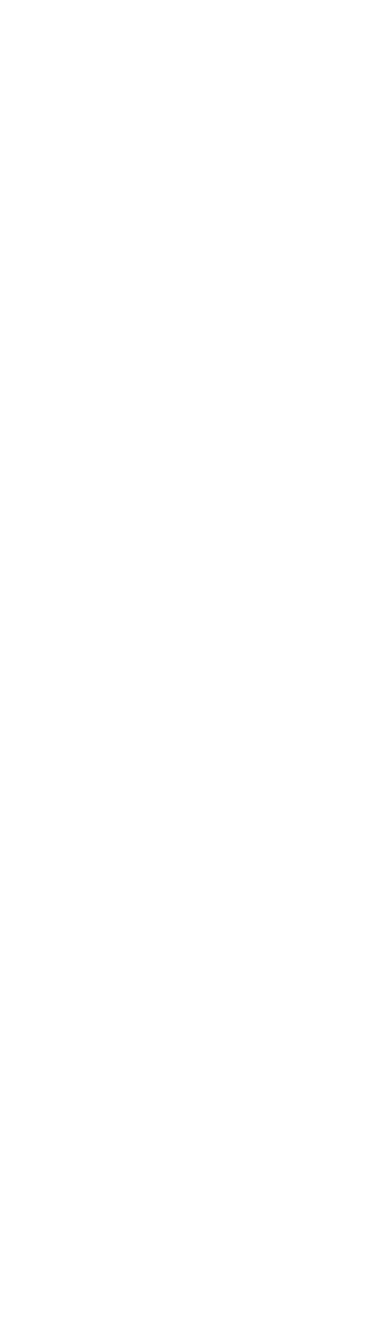
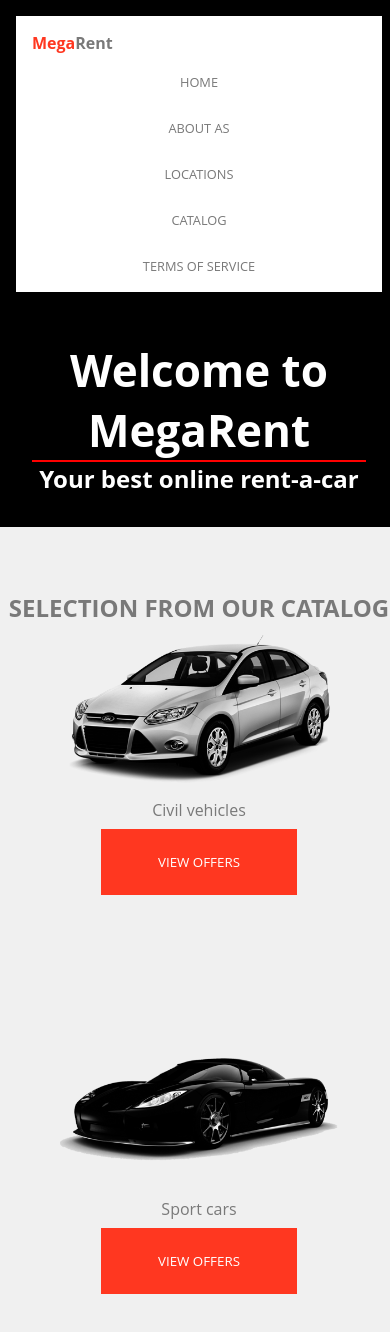
Before and after one commit to Nemanja-Budi/CarShop, a plain HTML site: page index.html in a window 390 px wide. Shown: the top 1332 px of the page. Before the commit the page ends 844 px from the top, so only its background shows below. Drawn offline with Linux system fonts and the light colour scheme.

Commit message:
Mobilna verzija gotova

```diff
--- a/index.html
+++ b/index.html
@@ -0,0 +1,72 @@
+<!DOCTYPE html>
+<html lang="en">
+<head>
+    <meta charset="UTF-8">
+    <meta name="viewport" content="width=device-width, initial-scale=1.0">
+    <title>Document</title>
+    <link rel="stylesheet" href="css/style.css">
+</head>
+<body>
+    <header>
+        <nav>
+            <p><span>Mega</span>Rent</p>
+            <ul>
+                <li><a href="#">HOME</a></li>
+                <li><a href="#">ABOUT AS</a></li>
+                <li><a href="#">LOCATIONS</a></li>
+                <li><a href="#">CATALOG</a></li>
+                <li><a href="#">TERMS OF SERVICE</a></li>
+            </ul>
+        </nav>
+        <article>
+            <h1>Welcome to MegaRent</h1>
+            <div class="line"></div>
+            <h2>Your best online rent-a-car</h2>
+        </article>
+    </header>
+    <main>
+        <h2>SELECTION FROM OUR CATALOG</h2>
+        <div class="container">
+            <section class="carSection">
+                <figure>
+                    <img width="100%" src="slike/car_civil.png" alt="civils">
+                    <figcaption>Civil vehicles</figcaption>
+                    <button>VIEW OFFERS</button>
+                </figure>
+                <figure>
+                    <img width="100%" src="slike/car_sport.png" alt="spornt">
+                    <figcaption>Sport cars</figcaption>
+                    <button>VIEW OFFERS</button>
+                </figure>
+                <figure>
+                    <img width="100%" src="slike/car_suv.png" alt="suv">
+                    <figcaption>SUV's</figcaption>
+                    <button>VIEW OFFERS</button>
+                </figure>
+                <figure>
+                    <img width="100%" src="slike/car_van.png" alt="van">
+                    <figcaption>Transport vehicles</figcaption>
+                    <button>VIEW OFFERS</button>
+                </figure>
+            </section>
+            <section class="tableSection">
+                <h2>PRICING</h2>
+                <button>VIEW OFFERS</button>
+            </section>
+        </div>
+    </main>
+    <footer>
+        <div class="footerContainer">
+            <p class="borderP"><span>Mega</span>Rent</p>
+            <article>
+                <div>
+                    <p>North Road 16b</p>
+                    <p>East London</p>
+                    <p>United Kingdom</p>
+                </div>
+                <div class="mapouter"><div class="gmap_canvas"><iframe src="https://maps.google.com/maps?q=university%20of%20san%20francisco&amp;t=&amp;z=13&amp;ie=UTF8&amp;iwloc=&amp;output=embed" frameborder="0" scrolling="no" style="width: 350px; height: 240px;"></iframe><style>.mapouter{position:relative;height:240px;width:350px;background:#fff;} .maprouter a{color:#fff !important;position:absolute !important;top:0 !important;z-index:0 !important;}</style><a href="https://blooketjoin.org">blooketjoin</a><style>.gmap_canvas{overflow:hidden;height:240px;width:350px}.gmap_canvas iframe{position:relative;z-index:2}</style></div></div>
+            </article>
+        </div>
+    </footer>
+</body>
+</html>
--- a/scss/style.scss
+++ b/scss/style.scss
@@ -2,3 +2,135 @@
 @import 'mixins';
 
 @include main;
+
+body {
+    display: grid;
+    grid-template-rows: auto 1fr auto;
+}
+
+header {
+    background-color: #000000;
+    padding: 1rem;
+    nav {
+        background-color: #fff;
+        display: flex;
+        flex-direction: column;
+        gap: 1rem;
+        padding: 1rem;
+        p {
+            font-weight: bold;
+            span {
+                color: $main_red;
+            }
+        }
+        ul {
+            display: grid;
+            gap: 1.5rem;
+            text-align: center;
+            li {
+                list-style-type: none;
+                a {
+                    text-decoration: none;
+                    font-size: 0.8rem;
+                }
+            }
+        }
+    }
+    article {
+        padding: 3rem 1rem 1rem 1rem;
+        h1 {
+            font-size: 2.75rem;
+        }
+        h1,h2 {
+            text-align: center;
+            color: #fff;
+        }
+        .line {
+            border: 1px solid red;
+        }
+    }
+}
+
+main {
+    display: grid;
+    grid-template-rows: auto 1fr;
+    padding-top: 4rem;
+    background-color: $grey_background;
+    h2 {
+        text-align: center;
+    }
+    .container {
+        //
+        display: flex;
+        flex-direction: column;
+        gap: 6rem;
+
+        button {
+            width: 70%;
+            padding: 1.5rem;
+            border: none;
+            color: #fff;
+            // margin-top: 0.5rem;
+            background-color: $main_red;
+        }
+        .carSection {
+            display: flex;
+            flex-direction: column;
+            width: 70%;
+            margin: 0 auto;
+            gap: 8rem;
+            figure {
+                display: flex;
+                flex-direction: column;
+                gap: 0.5rem;
+                justify-content: center;
+                align-items: center;
+            }
+        }
+        .tableSection {
+            background-color: #fff;
+            padding: 5rem;
+            display: flex;
+            flex-direction: column;
+            justify-content: center;
+            align-items: center;
+            gap: 3rem;
+            h2 {
+                text-align: center;
+            }
+        }
+    }
+}
+
+footer {
+    background-color: #000000;
+    padding: 1.5rem;
+    .footerContainer {
+        width: 70%;
+        margin: 0 auto;
+        text-align: center;
+        display: flex;
+        flex-direction: column;
+        gap: 1rem;
+        justify-content: center;
+        align-items: center;
+        .borderP {
+            border-bottom: 1px solid $main_red;
+            font-size: 1.5rem;
+            width: 100%;
+            span {
+                color: $main_red;
+            }
+        }
+        article {
+            display: flex;
+            flex-direction: column;
+            gap: 1rem;
+            p {
+                font-style: italic;
+                color: #fff;
+            }
+        }
+    }
+
+}
```
Also changed, not shown: css/style.css.
